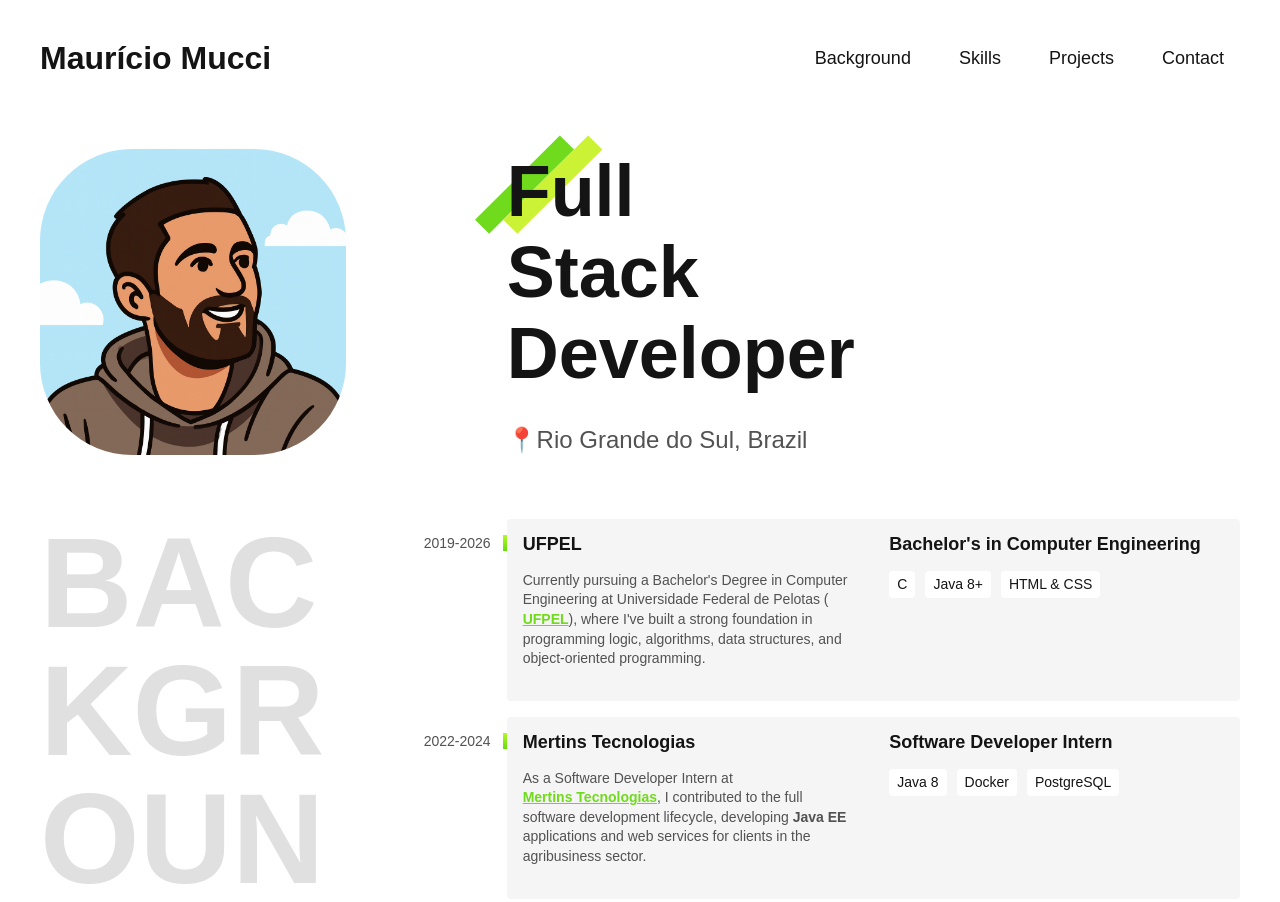
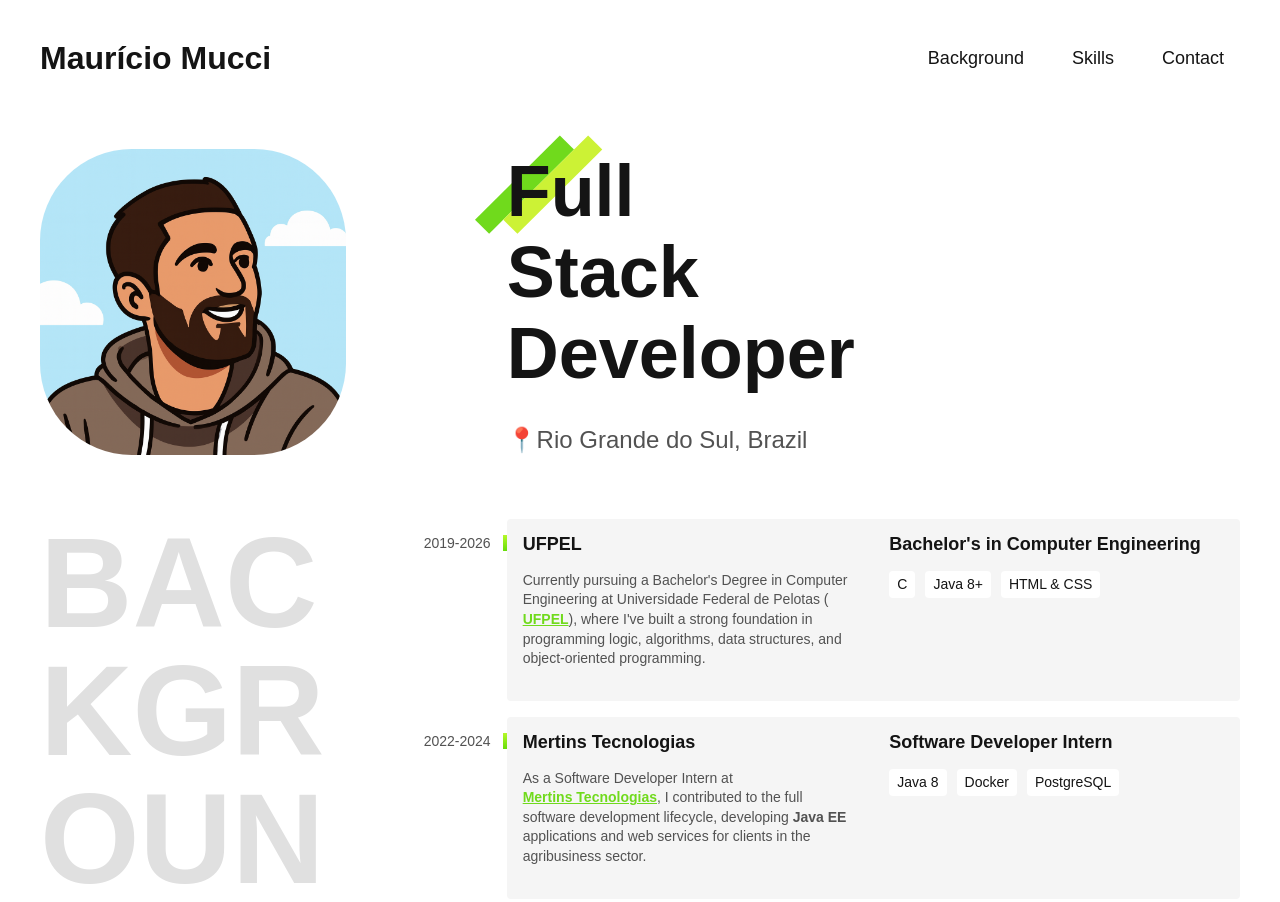
Before and after one commit to MauricioMucci/portfolio, a plain HTML site: page index.html in a window 1280 px wide. Shown: the top 902 px of the page. Drawn offline with Linux system fonts and the light colour scheme.

Commit message:
Fix icon link type in index.html and comment out projects link

```diff
--- a/index.html
+++ b/index.html
@@ -9,7 +9,7 @@
     />
     <title>Mauricio - Full Stack Developer</title>
     <link rel="stylesheet" href="./css/style.min.css" />
-    <link rel="icon" href="./img/cursos.svg" />
+    <link rel="icon" href="./img/cursos.svg" type="image/svg+sml" />
   </head>
   <body>
     <header class="header">
@@ -18,7 +18,7 @@
         <ul class="header-menu">
           <li><a href="#background">Background</a></li>
           <li><a href="#skills">Skills</a></li>
-          <li><a href="#projects">Projects</a></li>
+          <!-- <li><a href="#projects">Projects</a></li> -->
           <li><a href="#contact">Contact</a></li>
         </ul>
       </nav>
```
